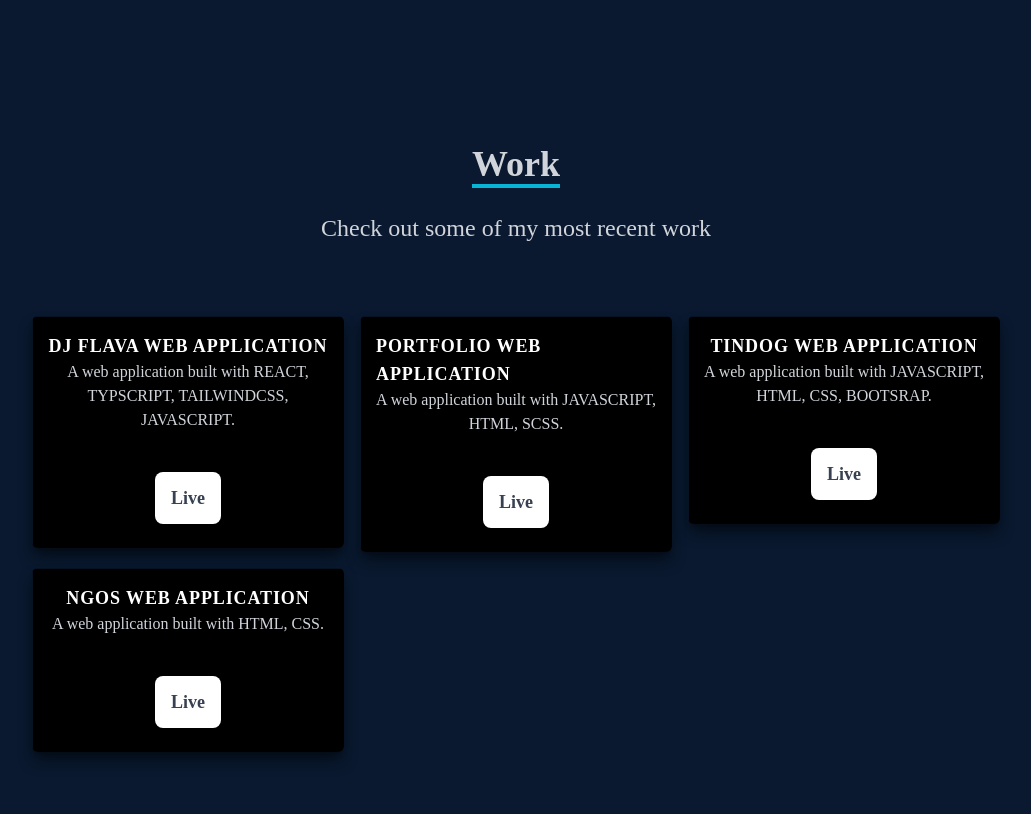
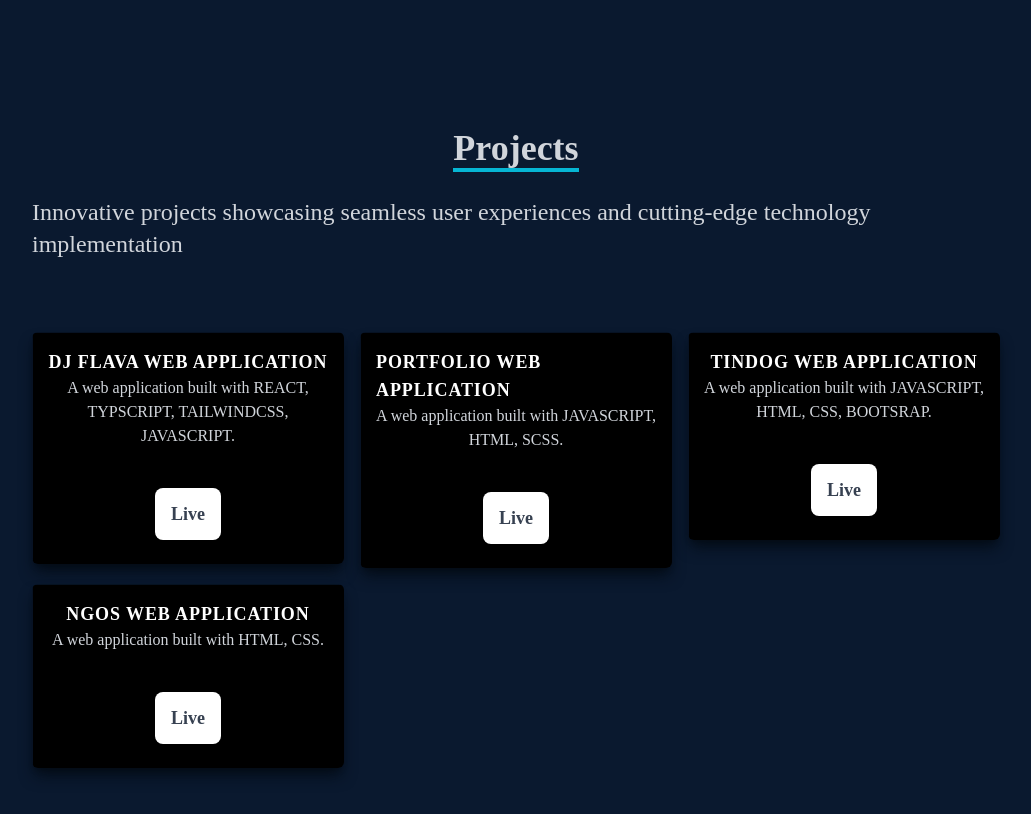
Before and after one commit to sabbatj/react-portfolio-js, a React (Create React App) app: page / in a window 1280 px wide. Shown: the part 2360-3174 px from the top of the page, without its empty margins (124-1155 px from the left). Built offline with nearby package versions, Linux system fonts and the light colour scheme.

Commit message:
Update work.screen.tsx

```diff
--- a/src/screens/work/work.screen.tsx
+++ b/src/screens/work/work.screen.tsx
@@ -6,9 +6,9 @@ const Work = () => {
       <div className='max-w-[1000px] mx-auto p-4 flex flex-col justify-center w-full h-full'>
         <div className='pb-8 w-full flex justify-center items-center flex-col mb-4 mt-4'>
           <p className='text-4xl font-bold inline border-b-4 text-gray-300 border-cyan-500'>
-            Work
+            Projects
           </p>
-          <p className='py-6 text-2xl'>Check out some of my most recent work</p>
+          <p className='py-6 text-2xl'>Innovative projects showcasing seamless user experiences and cutting-edge technology implementation</p>
         </div>
         <div className='grid grid-cols-1 sm:grid-cols-2 md:grid-cols-3 gap-4'>
           <div className='aspect-w-1 aspect-h-1'>
```
